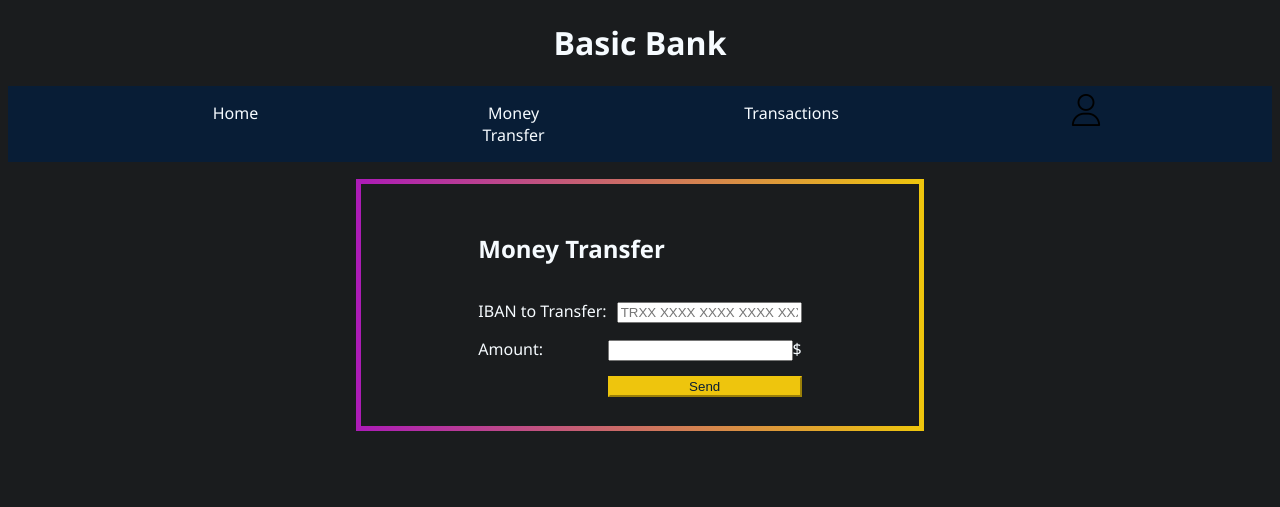
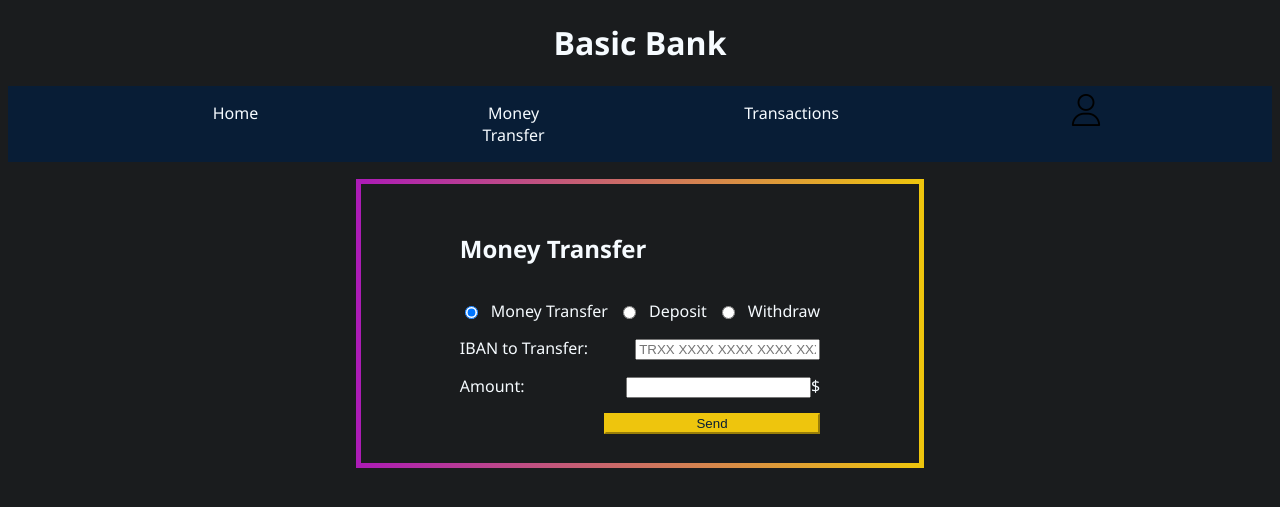
Before and after one commit to SchumacherFarad/BasicBankFlaskApp, a Flask app: page /money_transfer in a window 1280 px wide. Shown: the top 507 px of the page. Run offline with Flask 3, Linux system fonts and the light colour scheme; the visitor is signed in with stand-in values (Sample User, id 1); parts of the project's set-up code (start-up, migrations or seed data) failed here and were passed over.

Commit message:
added Deposit and Withdraw functions

```diff
--- a/app.py
+++ b/app.py
@@ -34,10 +34,19 @@ def login():
 def money_transfer():
     if "userinfo" in session:
         if request.method == "POST":
-            ibantotransact = request.form["ibantr"]
-            moneytotransact = request.form["money"]
-            basicbank.transferMoney(session["userinfo"][1], ibantotransact, float(moneytotransact))
-            basicbank.writePeople("./People.csv")
+            if int(request.form["mtdepwit"]) == 0:
+                ibantotransact = request.form["ibantr"]
+                moneytotransact = request.form["money"]
+                basicbank.transferMoney(session["userinfo"][1], ibantotransact, float(moneytotransact))
+                basicbank.writePeople("./People.csv")
+            elif int(request.form["mtdepwit"]) == 1:
+                moneydepo = request.form["money"]
+                basicbank.customers[basicbank.findiban(session["userinfo"][1])].deposit(float(moneydepo))
+                basicbank.writePeople("./People.csv")
+            else:
+                moneywit = request.form["money"]
+                basicbank.customers[basicbank.findiban(session["userinfo"][1])].withdraw(float(moneywit))
+                basicbank.writePeople("./People.csv")
         return render_template("money_transfer.html")
     else:
         return redirect(url_for("login"))
--- a/templates/money_transfer.html
+++ b/templates/money_transfer.html
@@ -17,11 +17,34 @@
             <div id="Money_transfer">
                 <form method="post">
                     <h2 class="mtitems">Money Transfer</h2>
-                    <div class="mtitems"><div><label>IBAN to Transfer: </label></div><div><input type="text" name="ibantr" required pattern="^TR\d{2}[ ]\d{4}[ ]\d{4}[ ]\d{4}[ ]\d{4}[ ]\d{4}[ ]\d{2}|TR\d{24}$" placeholder="TRXX XXXX XXXX XXXX XXXX XXXX XX" title="Türkiye'de ibanlar 26 karakterden oluşur ve TR ile başlar"></div></div>
+                    <div class="mtitems">
+                        <input type="radio" name="mtdepwit" required checked value=0 onchange=toggleIBANRequirement()>Money Transfer
+                        <input type="radio" name="mtdepwit" required value=1 onchange=toggleIBANRequirement()>Deposit
+                        <input type="radio" name="mtdepwit" required value=2 onchange=toggleIBANRequirement()>Withdraw
+                    </div>
+                    <div class="mtitems"><div><label>IBAN to Transfer: </label></div><div><input type="text" id="ibantr" name="ibantr" required pattern="^TR\d{2}[ ]\d{4}[ ]\d{4}[ ]\d{4}[ ]\d{4}[ ]\d{4}[ ]\d{2}|TR\d{24}$" placeholder="TRXX XXXX XXXX XXXX XXXX XXXX XX" title="Türkiye'de ibanlar 26 karakterden oluşur ve TR ile başlar"></div></div>
                     <div class="mtitems"><div><label>Amount: </label></div><div><input type="number" step=0.01 min=0.01 name="money" required >$</div></div>
                     <button class="mtitems" title="Submit">Send</button>
                 </form>
             </div>
         </div>
     </div>
+    <script>
+        document.addEventListener('DOMContentLoaded', function() {
+            function toggleIBANRequirement() {
+                const ibanInput = document.getElementById('ibantr');
+                const selectedValue = document.querySelector('input[name="mtdepwit"]:checked').value;
+
+                if (selectedValue == 0) {
+                    ibanInput.required = true;
+                } else {
+                    ibanInput.required = false;
+                }
+            }
+            document.querySelectorAll('input[name="mtdepwit"]').forEach(input => {
+                input.addEventListener('change', toggleIBANRequirement);
+            });
+            toggleIBANRequirement();
+        });
+    </script>
 </body>
```
